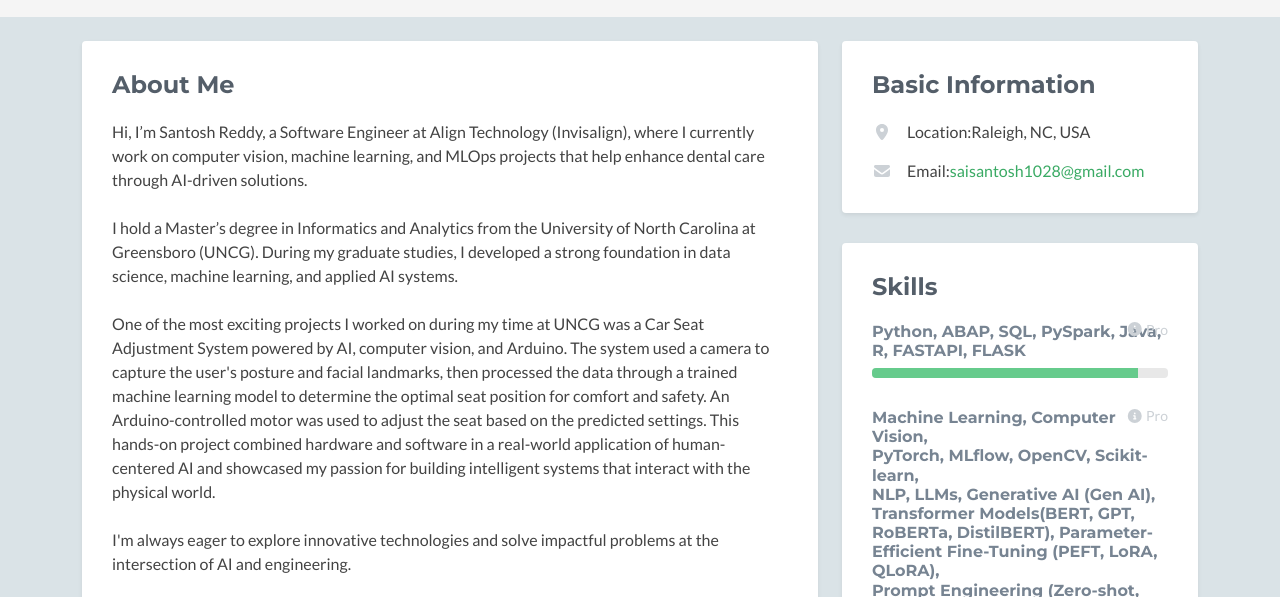
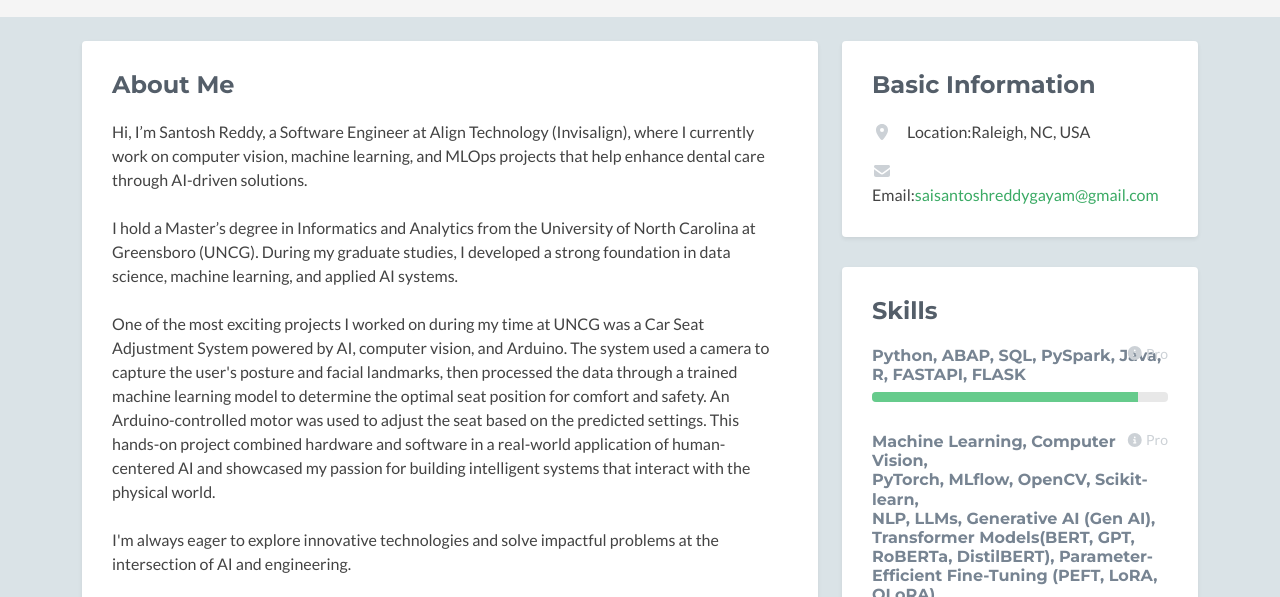
Before and after one commit to gayamsantoshreddy/my-portfolio, a plain HTML site: page index.html in a window 1280 px wide. Shown: the part 203-800 px from the top of the page. Drawn offline with Linux system fonts and the light colour scheme.

Commit message:
initial commit

```diff
--- a/index.html
+++ b/index.html
@@ -349,8 +349,8 @@
                   <li>
                     <i class="fas fa-envelope"></i
                     ><span class="sr-only">Email:</span
-                    ><a href="mailto:saisantosh1028@gmail.com"
-                      >saisantosh1028@gmail.com</a
+                    ><a href="mailto:saisantoshreddygayam@gmail.com"
+                      >saisantoshreddygayam@gmail.com</a
                     >
                   </li>
                 </ul>
```
